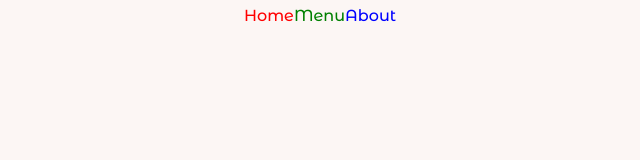
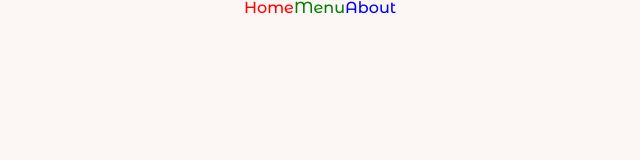
Before and after one commit to Golannnnn/restaurant, a website built with webpack: page dist/index.html in a window 1280 px wide. Shown: the whole page, without its empty margins (320-960 px from the left). Built offline with nearby package versions, Linux system fonts and the light colour scheme.

Commit message:
removed default padding and added :root {}

```diff
--- a/src/style.css
+++ b/src/style.css
@@ -6,8 +6,21 @@
     font-style: normal;
 }
 
+*,
+*:before,
+*:after {
+    box-sizing: border-box;
+    margin: 0;
+    padding: 0;
+}
+
+:root {
+    --body-bg-color: #fcf6f4;
+}
+
 body {
-    background-color: #fcf6f4;
+    min-height: 100vh;
+    background-color: var(--body-bg-color);
     font-family: 'Montserrat_medium';
 }
 
```
